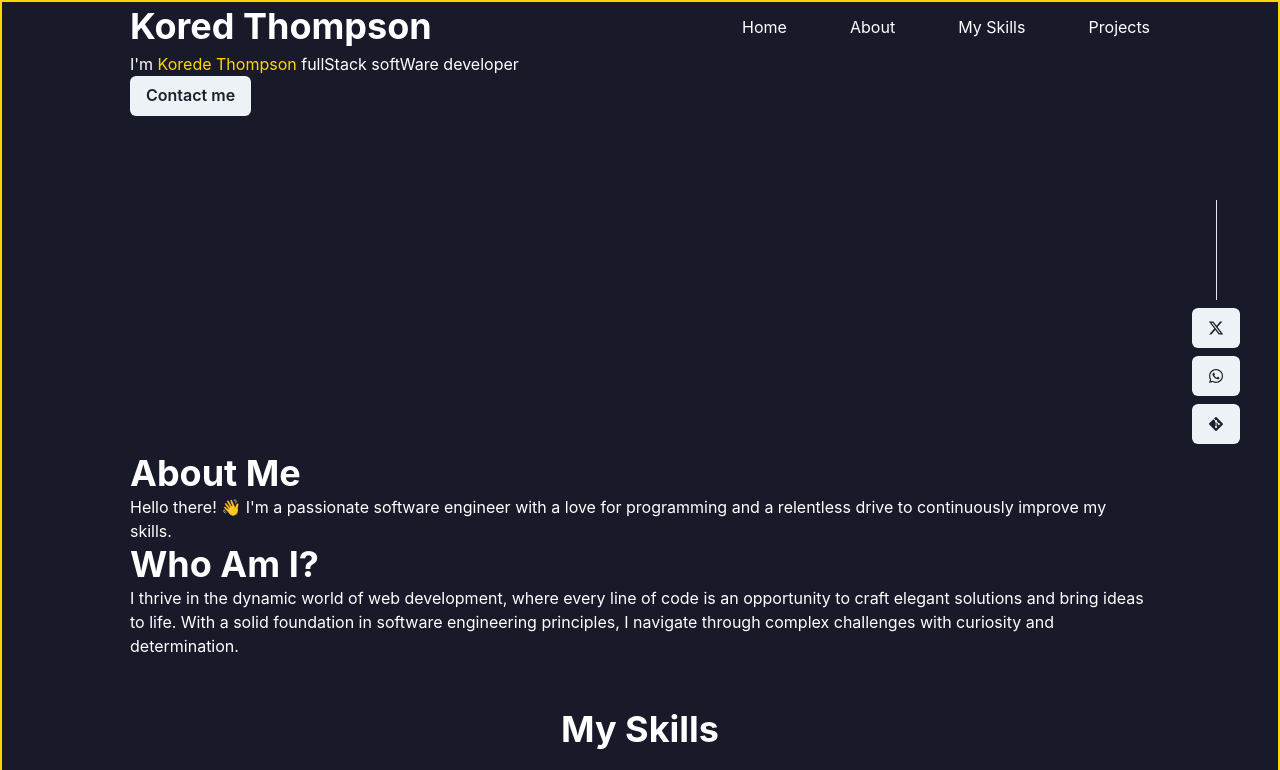
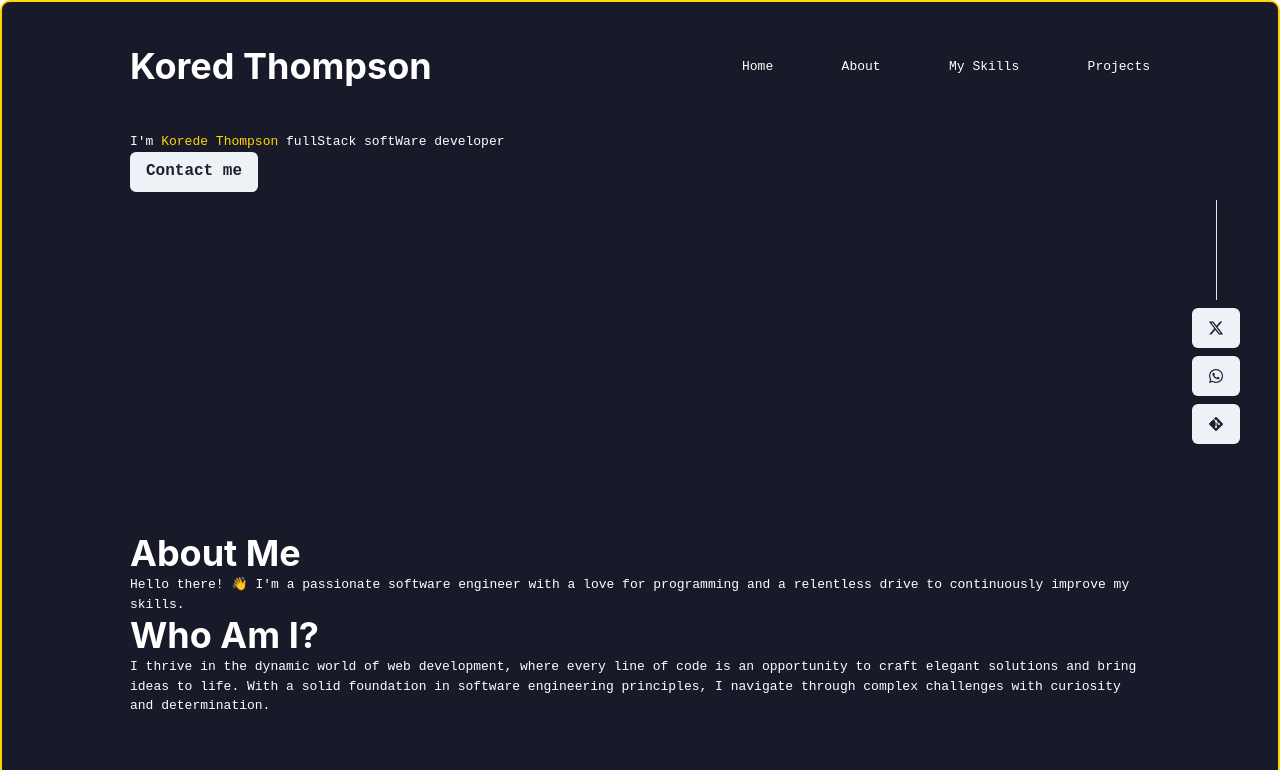
Before and after one commit to Korede456/portfolio, a React (Vite) app in the folder my_portfolio/: page / in a window 1280 px wide. Shown: the top 770 px of the page. Built offline with nearby package versions, Linux system fonts and the light colour scheme.

Commit message:
working on responsiveness

```diff
--- a/my_portfolio/src/components/Header/Header.jsx
+++ b/my_portfolio/src/components/Header/Header.jsx
@@ -21,7 +21,7 @@ const Header = () => {
   const btnRef = React.useRef();
 
   return (
-    <Flex align="center" direction="row" w="100%" h="50px">
+    <Flex align="center" direction="row" w="100%" h="50px" my="10">
       <Heading>Kored Thompson</Heading>
       <Spacer />
       <Flex w="40%" display={{ base: "none", sm: "none", md: "flex", lg: "flex" }} direction="row" align="center" justify="space-between">
--- a/my_portfolio/src/main.jsx
+++ b/my_portfolio/src/main.jsx
@@ -6,7 +6,7 @@ import { Box, ChakraProvider } from "@chakra-ui/react";
 ReactDOM.createRoot(document.getElementById("root")).render(
   <React.StrictMode>
     <ChakraProvider >
-      <Box w="100%" px={{ sm: "2%", md: "5%", lg: "10%" }} m="0" bg="#181A2A" color="#fff"border="2px solid gold">
+      <Box w="100%" px={{ sm: "2%", md: "5%", lg: "10%" }} m="0" bg="#181A2A" color="#fff"border="2px solid gold" rounded="10" fontFamily="monospace">
         <App />
       </Box>
     </ChakraProvider>
```
